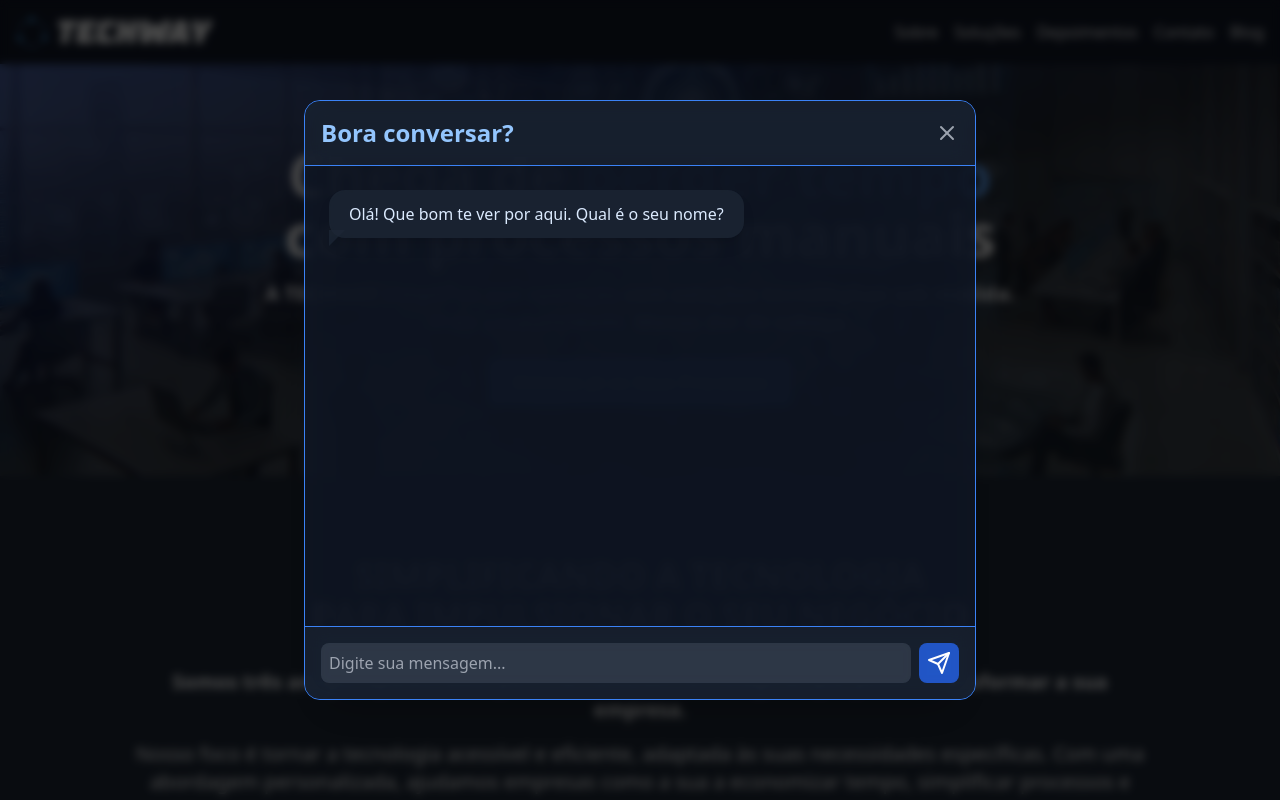
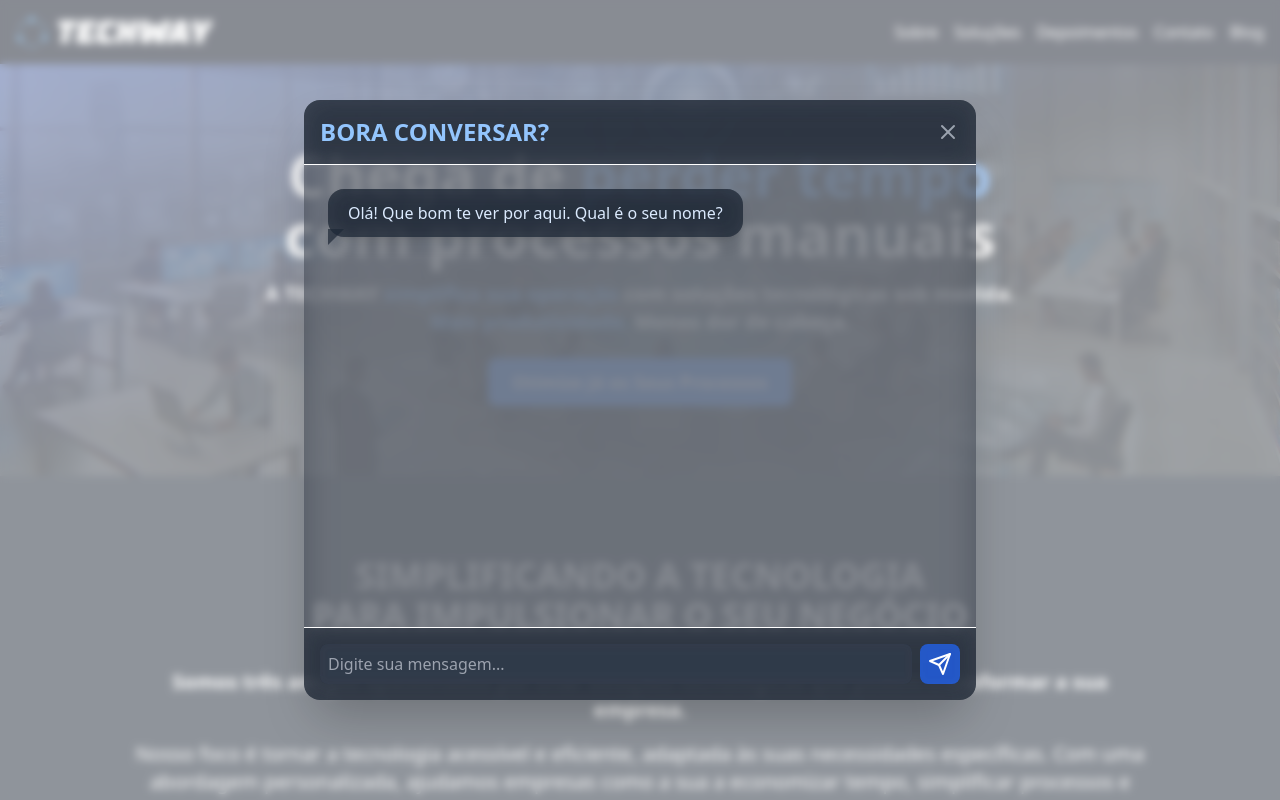
Before and after one commit to Techwayteam/techway-site, a Next.js app: page / in a window 1280 px wide. Both pictures are taken after a click on the button "Fale Conosco". Shown: the top 800 px of the page. Built offline with nearby package versions, Linux system fonts and the light colour scheme.

Commit message:
Update ContactChat.tsx

```diff
--- a/components/ContactChat.tsx
+++ b/components/ContactChat.tsx
@@ -131,10 +131,10 @@ const ContactChat: React.FC = () => {
   }
 
   return (
-    <div className="fixed inset-0 bg-black bg-opacity-70 backdrop-blur-sm flex items-center justify-center z-50">
-      <div className="bg-gray-900 bg-opacity-80 backdrop-blur-lg w-full max-w-2xl h-3/4 rounded-2xl shadow-2xl flex flex-col overflow-hidden border border-blue-500">
-        <div className="p-4 border-b border-blue-500 flex justify-between items-center bg-gray-800 bg-opacity-50 backdrop-blur-md">
-          <h2 className="text-2xl font-bold text-blue-300">Bora conversar?</h2>
+    <div className="fixed inset-0 bg-white bg-opacity-50 backdrop-blur-sm flex items-center justify-center z-50">
+      <div className="bg-gray-900 bg-opacity-50 backdrop-blur-lg w-full max-w-2xl h-3/4 rounded-2xl shadow-2xl flex flex-col overflow-hidden">
+        <div className="p-4 border-b border-white flex justify-between items-center bg-gray-800 bg-opacity-50 backdrop-blur-md">
+          <h2 className="text-2xl font-bold text-blue-300">BORA CONVERSAR?</h2>
           <button
             onClick={() => setIsExiting(true)}
             className="text-gray-400 hover:text-red-500 transition-colors duration-300"
@@ -154,7 +154,7 @@ const ContactChat: React.FC = () => {
             </div>
           )}
         </div>
-        <div className="p-4 border-t border-blue-500 bg-gray-800 bg-opacity-50 backdrop-blur-md">
+        <div className="p-4 border-t border-white bg-gray-800 bg-opacity-50 backdrop-blur-md">
           <div className="flex space-x-2">
             <input
               type="text"
```
